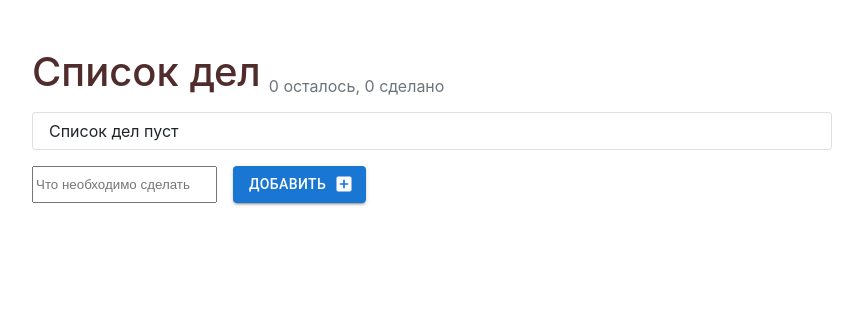
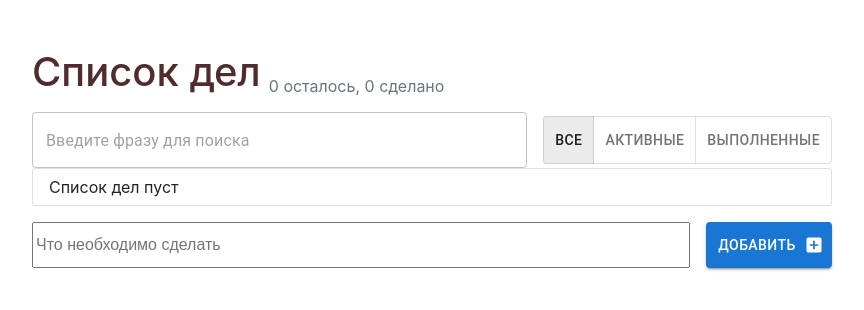
Before and after one commit to AliakseiKrasko/todoList-on-React-TypeScript, a React (Create React App) app: page / in a window 1280 px wide. Shown: the top 310 px of the page, without its empty margins (16-880 px from the left). Built offline with nearby package versions, Linux system fonts and the light colour scheme.

Commit message:
added filtered

```diff
--- a/src/App.tsx
+++ b/src/App.tsx
@@ -1,11 +1,9 @@
 import React, {useEffect, useState} from 'react';
 import './App.css';
-import {TasksLists} from './components/TasksLists';
 import {Header} from './components/Header';
 import {List} from './components/List';
 import {Footer} from './components/Footer';
-
-
+import {Search} from './components/Search';
 
 export type Task = {
     id: number;
@@ -14,24 +12,23 @@ export type Task = {
     done: boolean;
 };
 
-
 function App() {
-
     // Загружаем задачи из localStorage при первом рендере
     const initialTasks: Task[] = JSON.parse(localStorage.getItem('tasks') || '[]');
     const [tasks, setTasks] = useState<Task[]>(initialTasks);
 
+    // Состояние для фильтра
+    const [filter, setFilter] = useState<'all' | 'active' | 'completed'>('all');
 
     // Сохраняем задачи в localStorage при изменении состояния
     useEffect(() => {
         localStorage.setItem('tasks', JSON.stringify(tasks));
     }, [tasks]);
 
-
     const onToggleDone = (id: number) => {
         setTasks((prevTasks) =>
             prevTasks.map((task) =>
-                task.id === id ? { ...task, done: !task.done } : task
+                task.id === id ? {...task, done: !task.done} : task
             )
         );
     };
@@ -39,7 +36,7 @@ function App() {
     const onToggleImportant = (id: number) => {
         setTasks((prevTasks) =>
             prevTasks.map((task) =>
-                task.id === id ? { ...task, important: !task.important } : task
+                task.id === id ? {...task, important: !task.important} : task
             )
         );
     };
@@ -61,13 +58,17 @@ function App() {
         setTasks((prevTasks) => [newTask, ...prevTasks]);
     };
 
-
-
     return (
         <div className="todo-app">
             <Header doneCount={doneCount} todoCount={todoCount}/>
-            <List tasks={tasks} onToggleImportant={onToggleImportant} onToggleDone={onToggleDone}
-                  onDeleteTask={onDeleteTask}/>
+            <Search filter={filter} setFilter={setFilter}/>
+            <List
+                tasks={tasks}
+                filter={filter}
+                onToggleImportant={onToggleImportant}
+                onToggleDone={onToggleDone}
+                onDeleteTask={onDeleteTask}
+            />
             <Footer addTask={addTask}/>
         </div>
     );
--- a/src/components/Footer.tsx
+++ b/src/components/Footer.tsx
@@ -23,6 +23,7 @@ export const Footer = (props: Props) => {
                 <Stack direction="row" spacing={2}>
                     <input value={inputValue} type="text" placeholder="Что необходимо сделать"
                            className="form-control me-2"
+                           style={{ width: '700px', height: '40px', fontSize: '16px' }}
                            onChange={(e) => {
                                setInputValue(e.currentTarget.value)
                            }}/>
--- a/src/components/List.tsx
+++ b/src/components/List.tsx
@@ -4,16 +4,32 @@ import {Task} from '../App';
 
 type Props = {
     tasks: Task[];
+    filter: 'all' | 'active' | 'completed';
     onToggleImportant: (id: number) => void;
     onToggleDone: (id: number) => void;
     onDeleteTask: (id: number) => void;
 };
 
 
-export const List = ({tasks, onToggleImportant, onToggleDone, onDeleteTask}: Props) => {
+export const List = ({tasks, filter, onToggleImportant, onToggleDone, onDeleteTask}: Props) => {
 
-    const render = tasks.map((task) => {
-        return <TasksLists task={task} onToggleImportant={onToggleImportant} onToggleDone={onToggleDone} onDeleteTask={onDeleteTask}/>;
+    const filteredTasks = tasks.filter(task => {
+        if (filter === 'all') return true;
+        if (filter === 'active') return !task.done;
+        if (filter === 'completed') return task.done;
+        return true;
+    });
+
+    const render = filteredTasks.map((task) => {
+        return (
+            <TasksLists
+                key={task.id}
+                task={task}
+                onToggleImportant={onToggleImportant}
+                onToggleDone={onToggleDone}
+                onDeleteTask={onDeleteTask}
+            />
+        );
     });
 
     const emptyList = (
--- /dev/null
+++ b/src/components/Search.tsx
@@ -0,0 +1,44 @@
+import React from 'react';
+import { ToggleButton, ToggleButtonGroup, Stack, TextField } from '@mui/material';
+
+type Props = {
+    filter: 'all' | 'active' | 'completed';
+    setFilter: React.Dispatch<React.SetStateAction<'all' | 'active' | 'completed'>>;
+};
+
+export const Search = ({ filter, setFilter }: Props) => {
+    const handleFilterChange = (
+        event: React.MouseEvent<HTMLElement>,
+        newFilter: 'all' | 'active' | 'completed' | null
+    ) => {
+        if (newFilter !== null) {
+            setFilter(newFilter);
+        }
+    };
+
+    return (
+        <Stack direction="row" spacing={2} alignItems="center">
+            <TextField
+                placeholder="Введите фразу для поиска"
+                variant="outlined"
+                sx={{ width: 600, marginBottom: 2 }}
+            />
+            <ToggleButtonGroup
+                value={filter}
+                exclusive
+                onChange={handleFilterChange}
+                aria-label="Фильтр задач"
+            >
+                <ToggleButton value="all" aria-label="Все">
+                    Все
+                </ToggleButton>
+                <ToggleButton value="active" aria-label="Активные">
+                    Активные
+                </ToggleButton>
+                <ToggleButton value="completed" aria-label="Выполненные">
+                    Выполненные
+                </ToggleButton>
+            </ToggleButtonGroup>
+        </Stack>
+    );
+};
```
